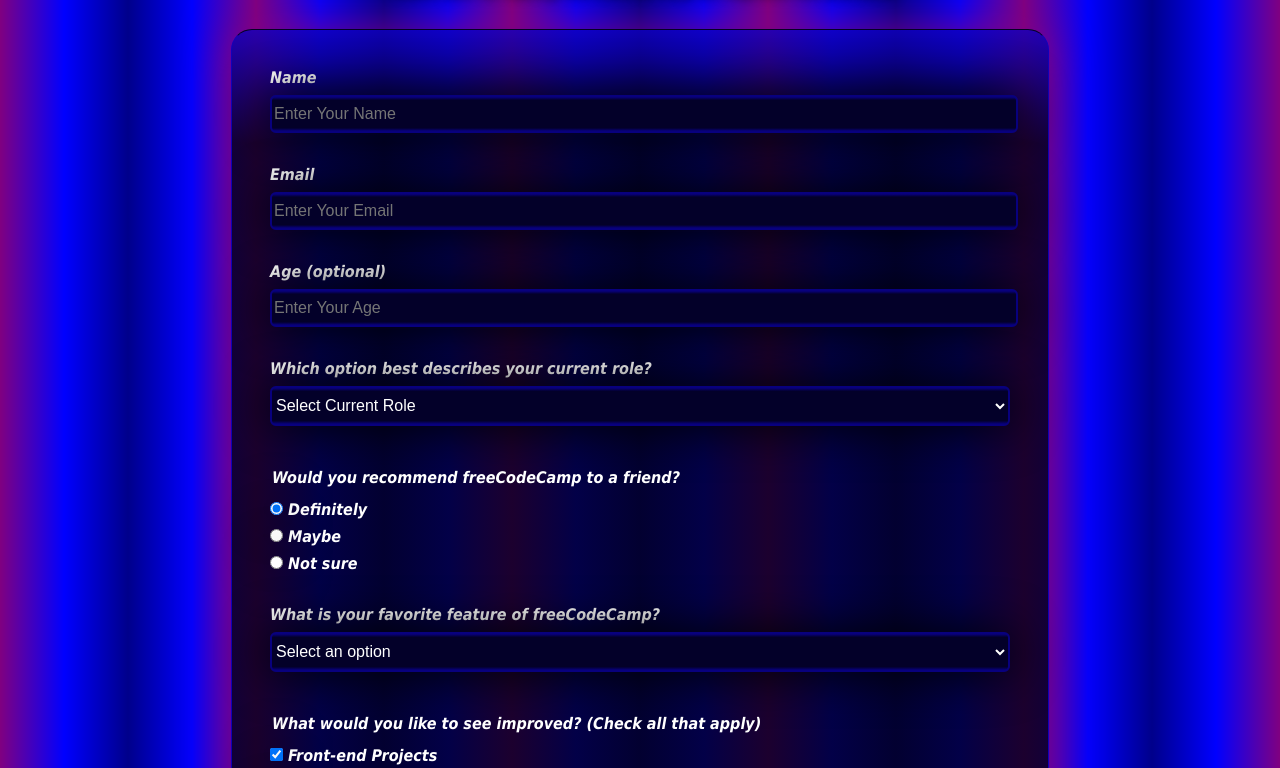
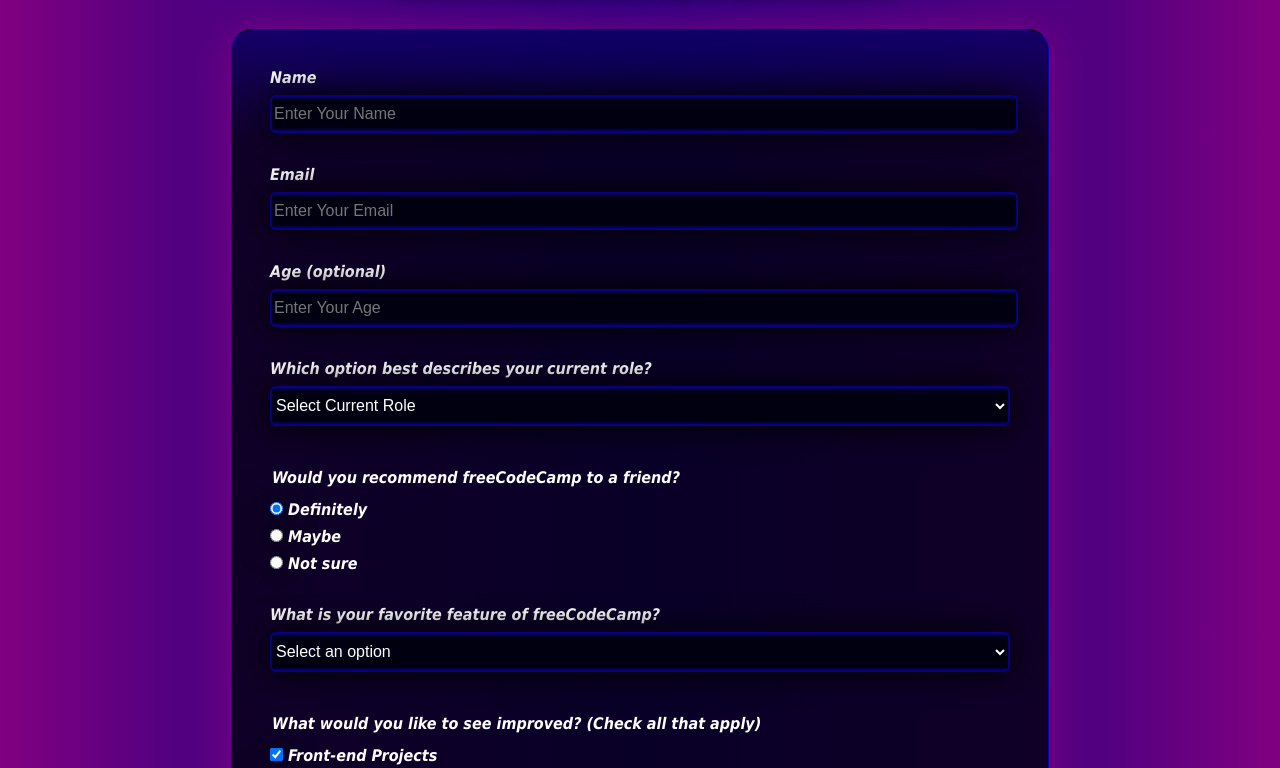
Before and after one commit to Muhammad-Uzair99/Survey-Form, a plain HTML site: page index.html in a window 1280 px wide. Shown: the part 124-892 px from the top of the page. Drawn offline with Linux system fonts and the light colour scheme.

Commit message:
Changed background colors for better UI

```diff
--- a/styles.css
+++ b/styles.css
@@ -1,7 +1,6 @@
 body {
-    background: linear-gradient(90deg, #800080, #0000ff, #00008b, #0000ff, #800080,
-    #0000ff, #00008b, #0000ff, #800080, #0000ff, #00008b, #0000ff, #800080,
-    #0000ff, #00008b, #0000ff, #800080, #0000ff, #00008b, #0000ff, #800080);
+    background: linear-gradient(90deg, #800080, #550080, #420080, #350080, #290080,
+    #350080, #420080, #550080, #800080);
     height: auto;
     padding: 0 0 3em 0;
     color:#fff;
@@ -36,7 +35,7 @@ fieldset{
     max-width: 900px;
     min-width: 250px;
     margin: 2em auto;
-    background: linear-gradient(rgba(18, 0, 185, 0.8) 0%, rgba(3, 0, 26, 0.8) 9%, rgb(3, 0, 26, 0.8) 91%, rgba(18, 0, 185, 0.8));
+    background: linear-gradient(rgba(7, 0, 99, 0.8) 0%, rgba(1, 0, 17, 0.8) 9%, rgb(1, 0, 17, 0.8) 91%, rgba(7, 0, 99, 0.8));
     border-radius: 21px;
     border-color: rgb(4, 0, 37) rgb(18, 0, 185);
     border-width: 1px;
@@ -50,10 +49,10 @@ input, select, textarea {
     margin: 0.5em auto 1.5em auto;
     height: 2rem;
     border-radius: 6px;
-    background: linear-gradient(rgb(8, 0, 126) 0%, rgb(3, 0, 41) 9%, rgb(3, 0, 41) 91%, rgb(8, 0, 126) 100%);
+    background: linear-gradient(rgb(7, 0, 99) 0%, rgb(1, 0, 17) 9%, rgb(1, 0, 17) 91%, rgb(7, 0, 99) 100%);
     color: #FFF;
     border: 2px solid rgb(8, 0, 126);
-    box-shadow: 0 0 3em #000;
+    box-shadow: 0 0 2em #000;
     font-size: 16px;
 }
 
```
